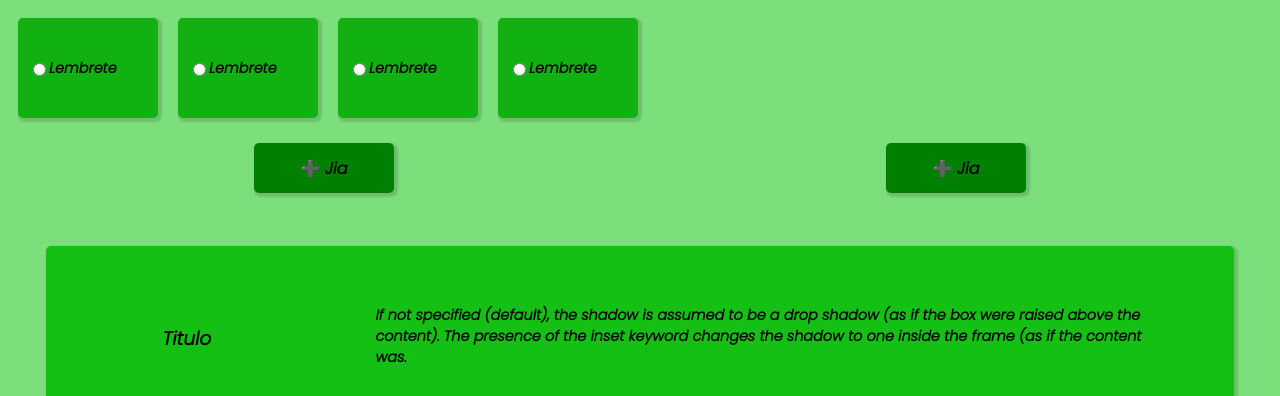
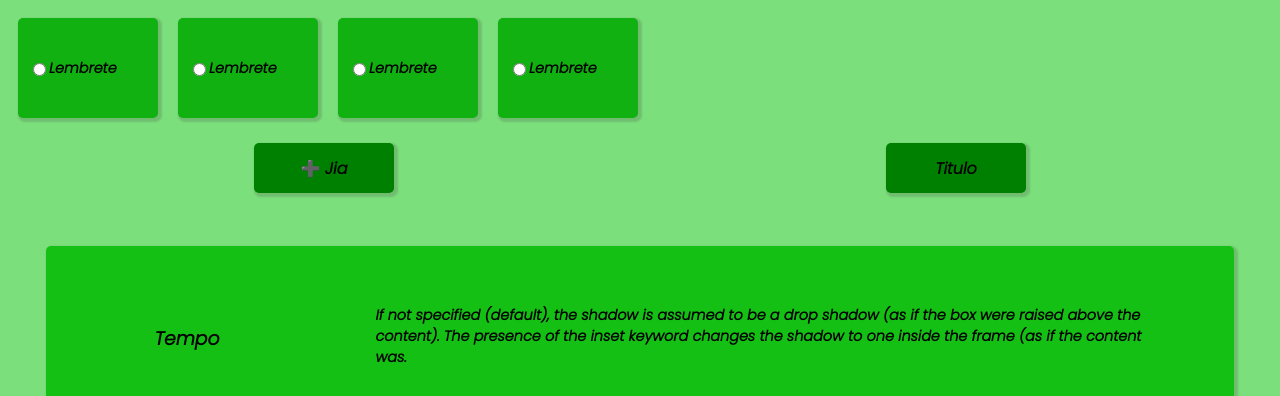
Before and after one commit to Edvaldoivso/PlantilApp, an Angular app: page /home in a window 1280 px wide. Shown: the top 396 px of the page. Built offline with nearby package versions, Linux system fonts and the light colour scheme.

Commit message:
Inicio da aplicacao dos decorators dos cards e Botões

```diff
--- a/src/app/botao/botao.component.ts
+++ b/src/app/botao/botao.component.ts
@@ -1,12 +1,21 @@
-import { Component } from '@angular/core';
+import { Component, Input, OnInit } from '@angular/core';
 
 @Component({
   selector: 'app-botao',
   templateUrl: './botao.component.html',
   styleUrls: ['./botao.component.scss']
 })
-export class BotaoComponent {
+export class BotaoComponent implements OnInit {
 
-  public tituloBotao: string = '➕ Jia'
+  @Input() tituloBotao: string = ''
+  @Input() IconeBotao: string = ''
+
+  public constructor() { }
+
+
+  ngOnInit(): void {
+    console.log('iniciado Botão');
+
+  }
 
 }
--- a/src/app/card/card.component.ts
+++ b/src/app/card/card.component.ts
@@ -1,4 +1,4 @@
-import { Component, OnInit } from '@angular/core';
+import { Component, Input, OnInit } from '@angular/core';
 
 @Component({
   selector: 'app-card',
@@ -16,10 +16,29 @@ export class CardComponent implements OnInit {
 
   public constructor() { }
 
+  @Input() tipoCard: string = ''
 
   ngOnInit(): void {
     console.log('iniciado Card');
+    this.iniciaCard();
 
+  }
+
+  iniciaCard() {
+    switch (this.tipoCard) {
+      case 'tempo':
+        console.log('Tempo')
+        this.tituloCard = 'Tempo'
+        break;
+      case 'saude':
+        console.log('Saude')
+        this.tituloCard = 'Saude'
+        break
+      default:
+        console.log('default')
+        this.tituloCard = 'default'
+
+    }
   }
 
 
--- a/src/app/home/home.component.html
+++ b/src/app/home/home.component.html
@@ -11,17 +11,17 @@
     </div>
 
     <div class="acessos">
-        <app-botao></app-botao>
-        <app-botao></app-botao>
+        <app-botao [tituloBotao]="BotaoMenu"></app-botao>
+        <app-botao [tituloBotao]="'Titulo'"></app-botao>
 
     </div>
 
     <div class="cards">
 
-        <app-card class="cardItem"></app-card>
-        <app-card class="cardItem"></app-card>
-        <app-card class="cardItem"></app-card>
-        <app-card class="cardItem"></app-card>
+        <app-card class="cardItem" [tipoCard]="'tempo'"></app-card>
+        <app-card class="cardItem" [tipoCard]="'saude'"></app-card>
+        <app-card class="cardItem" [tipoCard]="''"></app-card>
+        <app-card class="cardItem" [tipoCard]="''"></app-card>
     </div>
 
 </div>
--- a/src/app/home/home.component.ts
+++ b/src/app/home/home.component.ts
@@ -9,9 +9,10 @@ export class HomeComponent implements OnInit {
 
   public constructor() { }
 
+  public BotaoMenu: string = "➕ Jia"
 
   ngOnInit(): void {
-    console.log('iniciado Home');
+
 
   }
 
```
